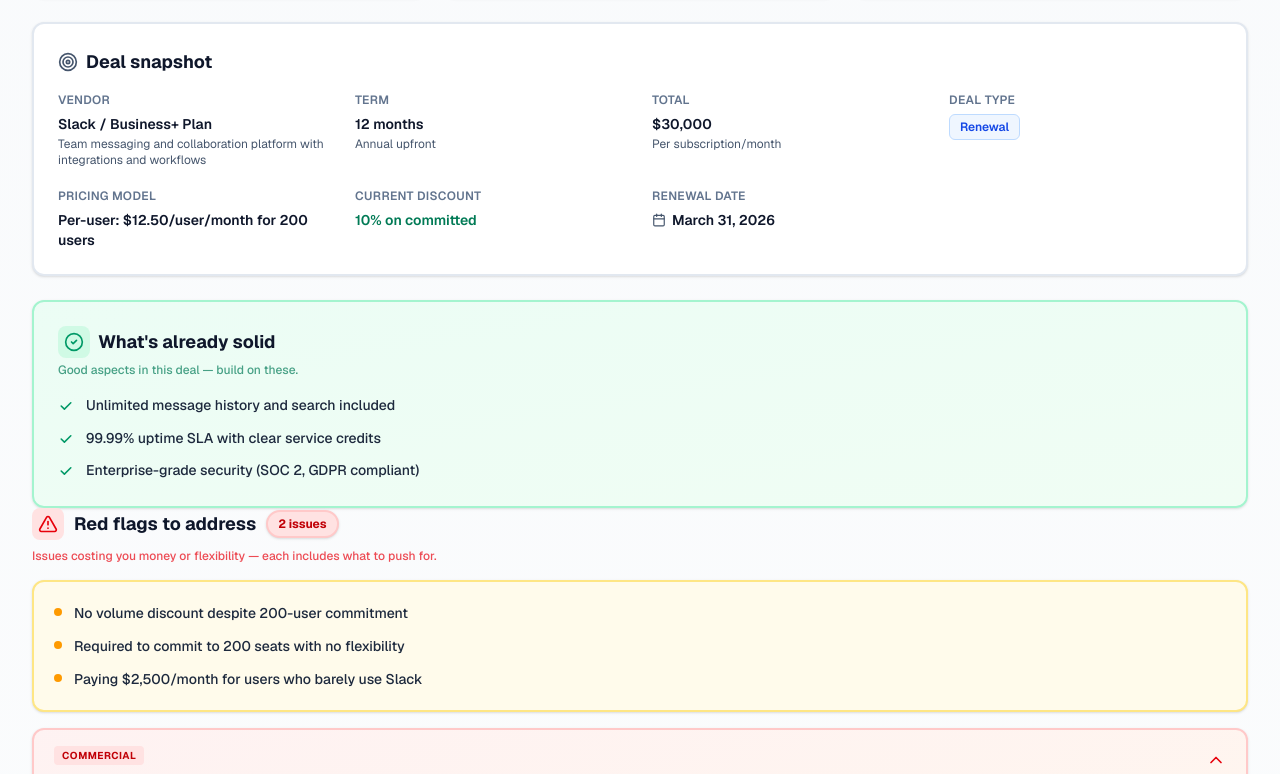
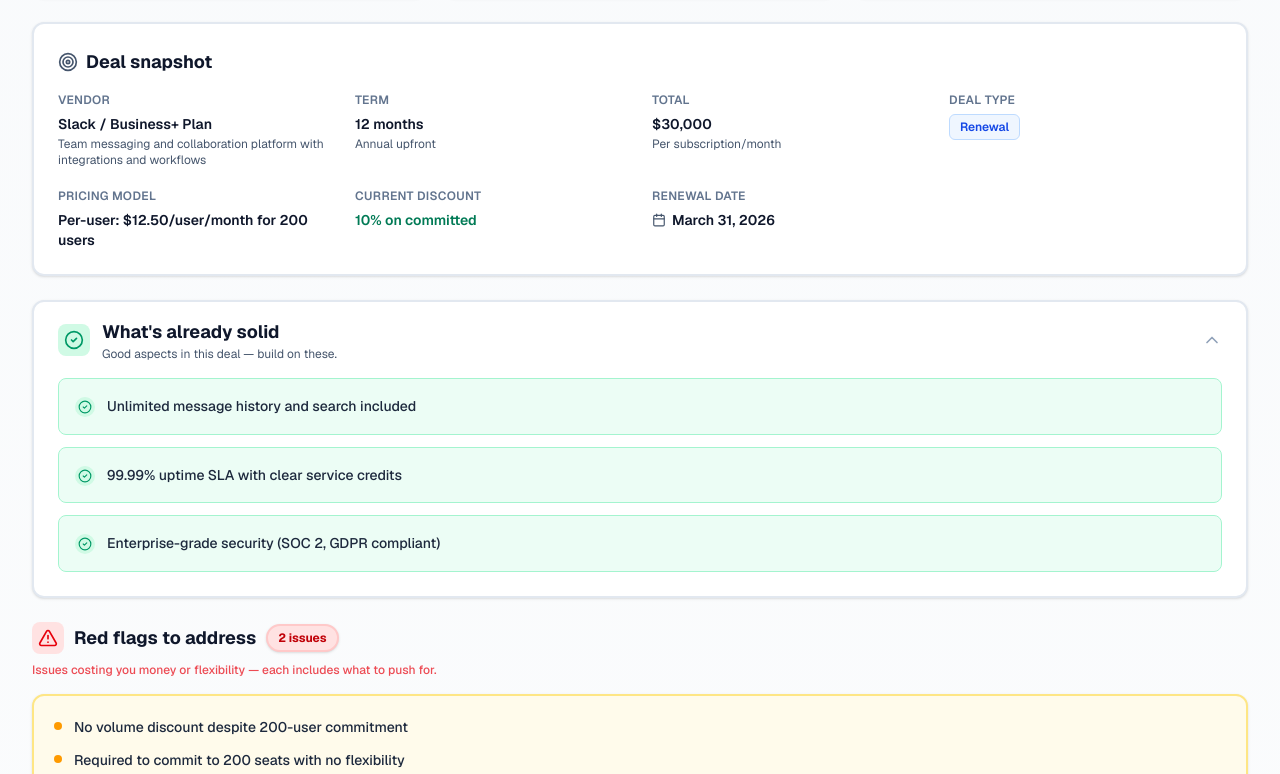
Before and after one commit to Boomchakalala/Dealcheck, a Next.js app: page /example in a window 1280 px wide. Shown: the part 570-1344 px from the top of the page. Built offline with nearby package versions, Linux system fonts and the light colour scheme; no server answers.

Commit message:
Sandbox autosave

```diff
--- a/src/components/OutputDisplay.tsx
+++ b/src/components/OutputDisplay.tsx
@@ -322,28 +322,45 @@ export function OutputDisplay({ output, roundId }: OutputDisplayProps) {
         </div>
       </div>
 
-      {/* ── Section 3: What's Working ── */}
-      <div className="bg-gradient-to-br from-emerald-50 to-green-50 rounded-xl border-2 border-emerald-200 p-4 sm:p-6 shadow-sm">
-        <div className="flex items-center gap-2 mb-1">
-          <div className="p-1.5 bg-emerald-100 rounded-lg">
-            <CheckCircle2 className="w-5 h-5 text-emerald-600" />
-          </div>
-          <h2 className="text-lg font-bold text-slate-900">What's already solid</h2>
+      {/* ══════════════════════════════════════════════════════════════ */}
+      {/* WHAT'S ALREADY SOLID */}
+      {/* ══════════════════════════════════════════════════════════════ */}
+      {output.quick_read?.whats_solid && output.quick_read.whats_solid.length > 0 && (
+        <div className="bg-white rounded-xl border-2 border-slate-200 shadow-sm mb-6 overflow-hidden">
+          <button
+            onClick={() => setShowSolid(!showSolid)}
+            className="w-full px-6 py-4 flex items-center justify-between hover:bg-slate-50 transition-colors text-left"
+          >
+            <div className="flex items-center gap-3">
+              <div className="w-8 h-8 rounded-lg bg-emerald-100 flex items-center justify-center">
+                <CheckCircle2 className="w-5 h-5 text-emerald-600" />
+              </div>
+              <div>
+                <h2 className="text-lg font-bold text-slate-900">What's already solid</h2>
+                <p className="text-xs text-slate-600">Good aspects in this deal — build on these.</p>
+              </div>
+            </div>
+            {showSolid ? (
+              <ChevronUp className="w-5 h-5 text-slate-400" />
+            ) : (
+              <ChevronDown className="w-5 h-5 text-slate-400" />
+            )}
+          </button>
+
+          {showSolid && (
+            <div className="px-6 pb-6 space-y-3">
+              {output.quick_read.whats_solid.map((item, idx) => (
+                <div key={idx} className="bg-emerald-50 border border-emerald-200 rounded-lg p-4 flex items-start gap-3">
+                  <div className="w-5 h-5 rounded-full bg-emerald-100 flex items-center justify-center flex-shrink-0 mt-0.5">
+                    <CheckCircle2 className="w-3.5 h-3.5 text-emerald-600" />
+                  </div>
+                  <p className="text-sm text-slate-800 leading-relaxed font-medium flex-1">{item}</p>
+                </div>
+              ))}
+            </div>
+          )}
         </div>
-        <p className="text-xs text-emerald-700/70 mb-4 font-medium">Good aspects in this deal — build on these.</p>
-        <ul className="space-y-2.5">
-          {output.quick_read?.whats_solid?.map((item, idx) => (
-            <li key={idx} className="flex items-start gap-3 text-sm text-slate-800 leading-relaxed font-medium">
-              <span className="text-emerald-600 mt-1 flex-shrink-0">
-                <svg className="w-4 h-4" fill="currentColor" viewBox="0 0 20 20">
-                  <path fillRule="evenodd" d="M16.707 5.293a1 1 0 010 1.414l-8 8a1 1 0 01-1.414 0l-4-4a1 1 0 011.414-1.414L8 12.586l7.293-7.293a1 1 0 011.414 0z" clipRule="evenodd" />
-                </svg>
-              </span>
-              {item}
-            </li>
-          ))}
-        </ul>
-      </div>
+      )}
 
       {/* ── Section 4: Watch Out ── */}
       {(output.quick_read?.whats_concerning?.length > 0 || output.red_flags?.length > 0) && (
```
